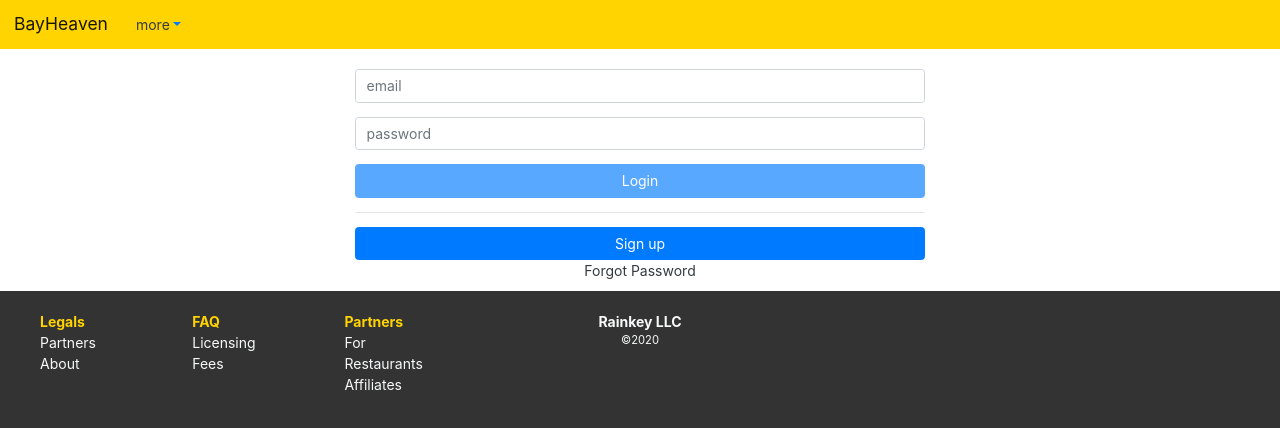
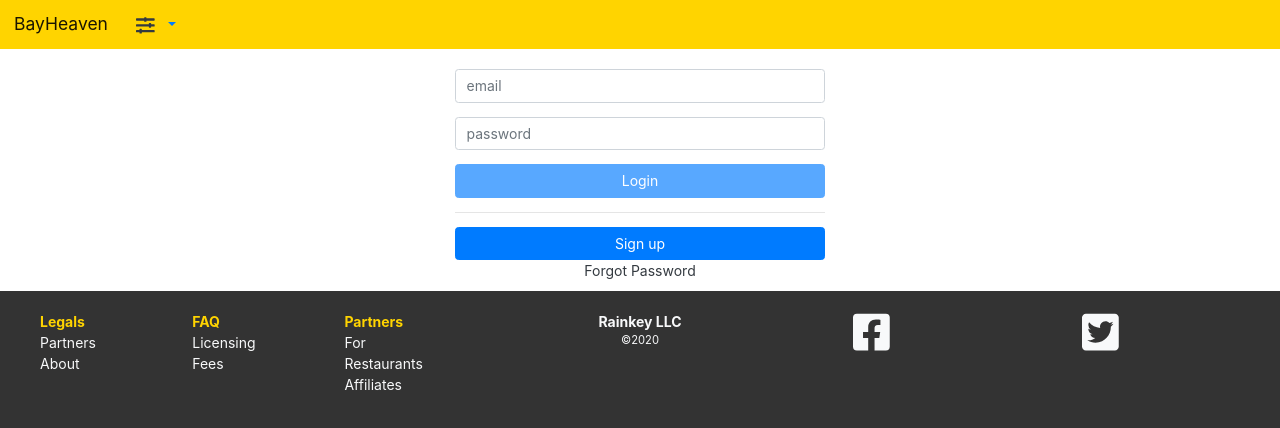
Before and after one commit to blackstrings/preorder-ng, an Angular app: page / in a window 1280 px wide. Shown: the top 428 px of the page. Built offline with nearby package versions, Linux system fonts and the light colour scheme.

Commit message:
add font awesome

```diff
--- a/package.json
+++ b/package.json
@@ -22,6 +22,11 @@
     "@angular/platform-browser": "~10.0.0",
     "@angular/platform-browser-dynamic": "~10.0.0",
     "@angular/router": "~10.0.0",
+    "@fortawesome/angular-fontawesome": "^0.7.0",
+    "@fortawesome/fontawesome-svg-core": "^1.2.28",
+    "@fortawesome/free-brands-svg-icons": "^5.13.0",
+    "@fortawesome/free-regular-svg-icons": "^5.13.0",
+    "@fortawesome/free-solid-svg-icons": "^5.13.0",
     "@ng-bootstrap/ng-bootstrap": "^6.1.0",
     "bootstrap": "^4.5.0",
     "jquery": "^3.5.1",
--- a/src/app/app.component.scss
+++ b/src/app/app.component.scss
@@ -2,6 +2,6 @@
   padding-top: 10px;
   padding-bottom: 10px;
   margin-top: 49px;
-  max-width: 600px;
+  max-width: 400px;
   min-width: 320px;
 }
--- a/src/app/app.module.ts
+++ b/src/app/app.module.ts
@@ -18,6 +18,18 @@ import { UserCreateAccountView } from './views/user-views/user-create-account-vi
 import { UserCreateOrderViewComponent } from './views/user-views/user-create-order-view/user-create-order-view.component';
 import {NgbModalModule} from "@ng-bootstrap/ng-bootstrap";
 import { ProductAddModalViewComponent } from './views/common-views/product-add-view/product-add-modal-view.component';
+import { FontAwesomeModule, FaIconLibrary} from '@fortawesome/angular-fontawesome';
+
+// https://fontawesome.com/icons?d=gallery&q=shop&m=free
+// only use these for testing till you find the right icon
+// best to import specific icons as you need - turn off on commit
+// import { fas } from '@fortawesome/free-solid-svg-icons';
+// import { far } from '@fortawesome/free-regular-svg-icons';
+// individual icons
+import { faBell as farBell, faSlidersH } from '@fortawesome/free-solid-svg-icons';
+import { faBell as fasBell } from '@fortawesome/free-regular-svg-icons';
+import { faFacebookSquare, faTwitterSquare } from '@fortawesome/free-brands-svg-icons';
+import { faShoppingCart } from '@fortawesome/free-solid-svg-icons';
 
 //HttpClientModule required for http calls - httpClient
 
@@ -35,16 +47,26 @@ import { ProductAddModalViewComponent } from './views/common-views/product-add-v
     UserProfileViewComponent,
     UserCreateAccountView,
     UserCreateOrderViewComponent,
-    ProductAddModalViewComponent,
+    ProductAddModalViewComponent
   ],
   imports: [
     BrowserModule,
     HttpClientModule,
     AppRoutingModule,
     ReactiveFormsModule,
-    NgbModalModule
+    NgbModalModule,
+    FontAwesomeModule
   ],
   providers: [BasicViewGuard],
   bootstrap: [AppComponent]
 })
-export class AppModule { }
+export class AppModule {
+  constructor(library: FaIconLibrary){
+    //font awesome libraries as whole - only for testing, so don't commit with it on
+    // library.addIconPacks(fas, far);
+    // individual icons - better approach - leave on for commit
+    library.addIcons(
+      faShoppingCart, farBell, fasBell, faFacebookSquare, faTwitterSquare, faSlidersH
+    );
+  }
+}
--- a/src/app/views/footer-view/footer-view.component.html
+++ b/src/app/views/footer-view/footer-view.component.html
@@ -35,6 +35,22 @@
     </div>
 
     <div class="col-sm">
+
+      <div class="row">
+        <div class="col-sm">
+          <fa-icon [icon]="['fab', 'facebook-square']" size="3x"></fa-icon>
+        </div>
+        <div class="col-sm">
+          <fa-icon [icon]="['fab', 'twitter-square']" size="3x"></fa-icon>
+        </div>
+<!--        <div class="col-sm">-->
+<!--          <fa-icon [icon]="['fab', 'instagram']" size="3x"></fa-icon>-->
+<!--        </div>-->
+<!--        <div class="col-sm">-->
+<!--          <fa-icon [icon]="['fab', 'youtube']" size="3x"></fa-icon>-->
+<!--        </div>-->
+      </div>
+
     </div>
 
   </div>
--- a/src/app/views/nav-views/basic-nav-view/basic-nav-view.component.html
+++ b/src/app/views/nav-views/basic-nav-view/basic-nav-view.component.html
@@ -2,8 +2,9 @@
   <a  class="navbar-brand"  [routerLink]="ViewRoutes.MERCHANT_LIST">BayHeaven</a>
 
     <div class="nav-item dropdown mr-auto">
+
       <a class="nav-link dropdown-toggle" data-toggle="dropdown" href="#" role="button" aria-haspopup="true" aria-expanded="false">
-        <span class="text-dark">more</span>
+        <span class="text-dark"><fa-icon icon="sliders-h" size="lg"></fa-icon></span>
       </a>
 
       <div class="dropdown-menu">
@@ -20,7 +21,11 @@
 
   <ul [hidden]="!isLogin" class="nav">
     <li class="nav-item">
-      <button class="btn btn-primary">Cart</button>
+      <fa-icon [icon]="['fas', 'bell']" size="lg"></fa-icon>
+    </li>
+    <li class="nav-item">
+      <fa-icon (click)="test()" [icon]="['fas', 'shopping-cart']" size="lg"></fa-icon>
+      <span class="btn btn-sm btn-dark" style="margin-right: 10px">{{shoppingCartItemCount}}</span>
     </li>
   </ul>
 
--- a/src/app/views/nav-views/basic-nav-view/basic-nav-view.component.scss
+++ b/src/app/views/nav-views/basic-nav-view/basic-nav-view.component.scss
@@ -3,3 +3,6 @@
   background-color: $color-primary;
   //background-color: #f1ae4b;
 }
+fa-icon {
+  padding-right: 10px;
+}
--- a/src/app/views/nav-views/basic-nav-view/basic-nav-view.component.ts
+++ b/src/app/views/nav-views/basic-nav-view/basic-nav-view.component.ts
@@ -16,6 +16,7 @@ export class BasicNavViewComponent {
   ViewRoutes = ViewRoutes;
 
   public isLogin: boolean = false;
+  public shoppingCartItemCount: number = 0;
 
   constructor(private router: Router,
               private userServiceSub: UserServiceSubscription,
@@ -38,4 +39,8 @@ export class BasicNavViewComponent {
         }
       );
   }
+
+  public test(): void {
+    this.shoppingCartItemCount++;
+  }
 }
```
Also changed, not shown: 1 other file (tests, documents, lock files or other folders).
